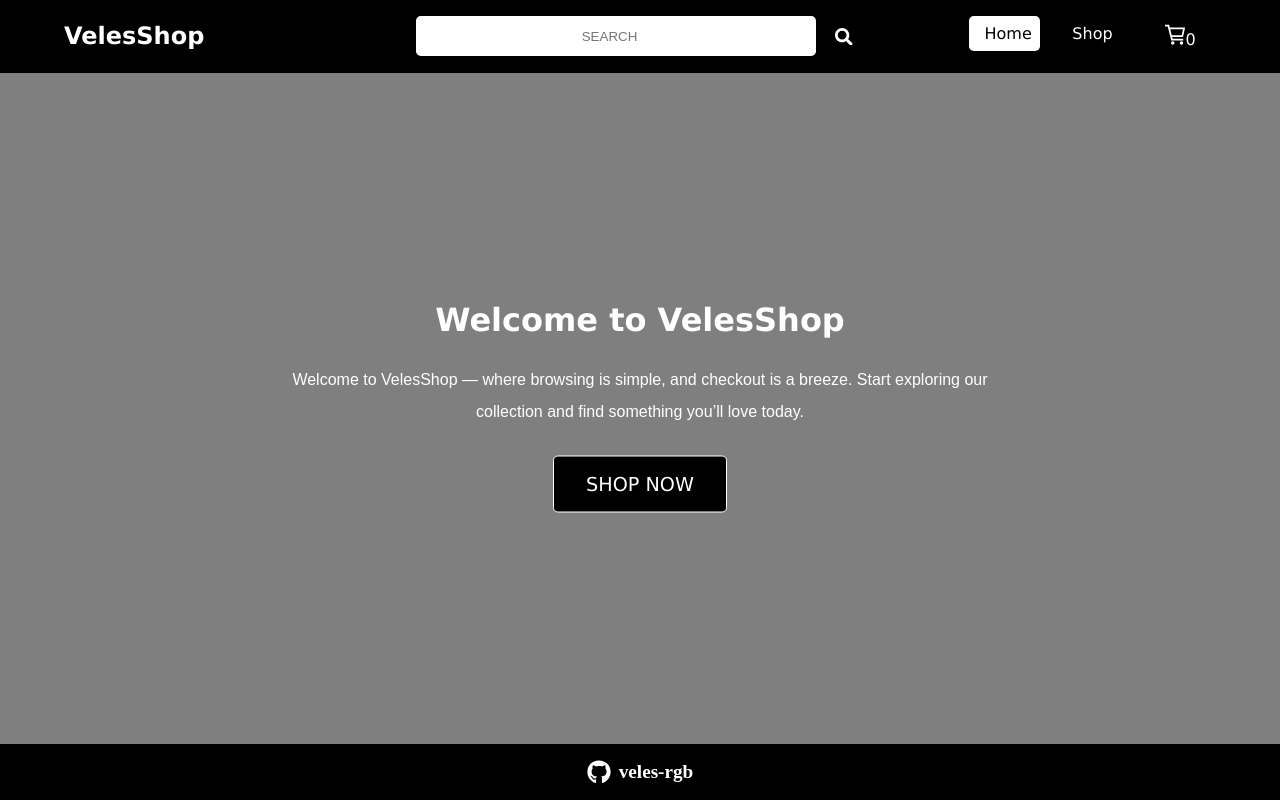
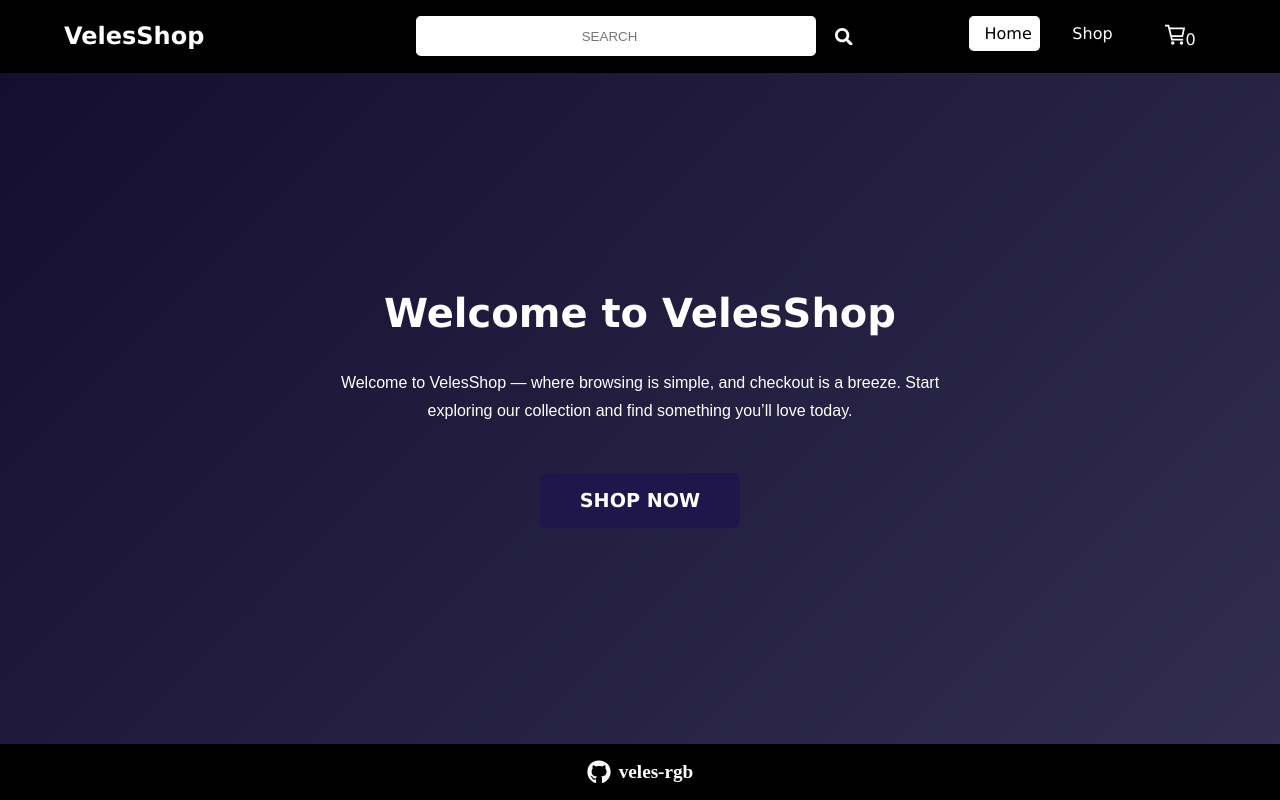
Before and after one commit to veles-rgb/shopping-cart, a React (Vite) app: page / in a window 1280 px wide. Built offline with nearby package versions, Linux system fonts and the light colour scheme.

Commit message:
Update home page styles

```diff
--- a/src/pages/home/Home.module.css
+++ b/src/pages/home/Home.module.css
@@ -1,58 +1,63 @@
 .page {
     position: absolute;
     inset: 0;
-    background-size: cover;
-    background-position: center;
-    background-repeat: no-repeat;
+    background: linear-gradient(135deg, rgb(31, 23, 75), rgb(77, 70, 121));
     overflow: hidden;
+    display: flex;
+    align-items: center;
+    justify-content: center;
 }
 
 .overlay {
     position: absolute;
     inset: 0;
-    background: rgba(0, 0, 0, 0.5);
+    background: rgba(0, 0, 0, 0.35);
     z-index: 1;
 }
 
 .content {
-    position: absolute;
-    top: 50%;
-    left: 50%;
-    width: 50rem;
-    transform: translate(-50%, -50%);
+    position: relative;
+    max-width: 50rem;
     display: flex;
     flex-direction: column;
     align-items: center;
-    gap: .75rem;
+    gap: 1rem;
     text-align: center;
     color: #fff;
     z-index: 2;
     padding: 2rem;
-    line-height: 2rem;
+    line-height: 1.75rem;
 }
 
 .content h1 {
     margin: 0;
     font-family: Verdana, Geneva, Tahoma, sans-serif;
+    font-size: 2.5rem;
+    max-width: 90%;
+    line-height: 1.2;
 }
 
 .content p {
     font-family: Arial, Helvetica, sans-serif;
-    text-wrap: wrap;
+    max-width: 40rem;
 }
 
 .content button {
-    display: flex;
-    padding: 1rem 2rem;
-    border-radius: 0.3rem;
+    padding: 1rem 2.5rem;
+    border-radius: 0.4rem;
     color: white;
-    background-color: black;
+    background-color: rgb(31, 23, 75);
     font-size: 1.2rem;
-    border: 1px solid white;
+    border: none;
     font-family: Verdana, Geneva, Tahoma, sans-serif;
+    font-weight: 600;
+    margin-top: 1rem;
+    transition: all 0.2s ease;
 }
 
 .content button:hover {
     cursor: pointer;
-    box-shadow: 1px 1px 15px 0px white;
+    background-color: #fff;
+    color: rgb(31, 23, 75);
+    box-shadow: 0 4px 18px rgba(0, 0, 0, 0.3);
 }
```
